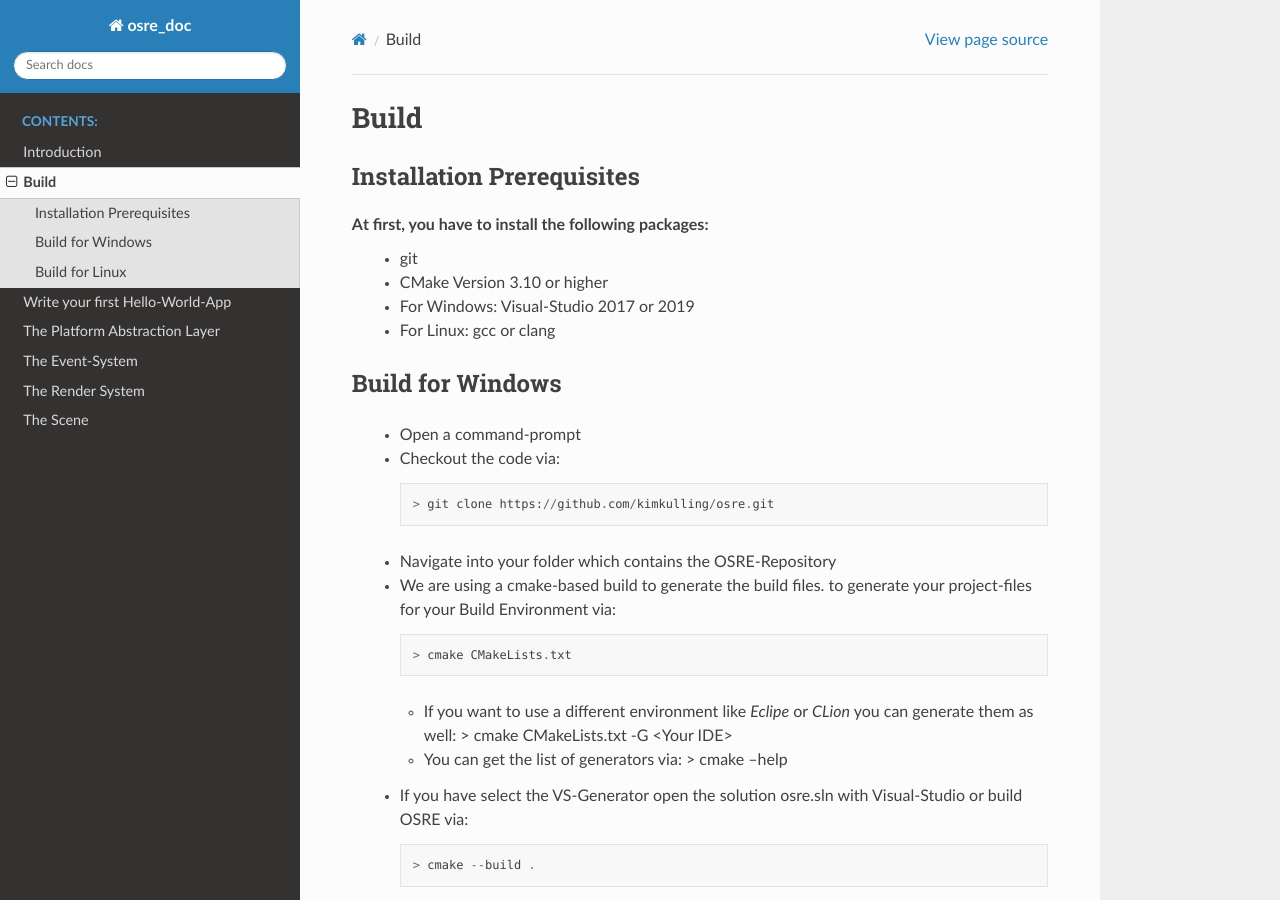
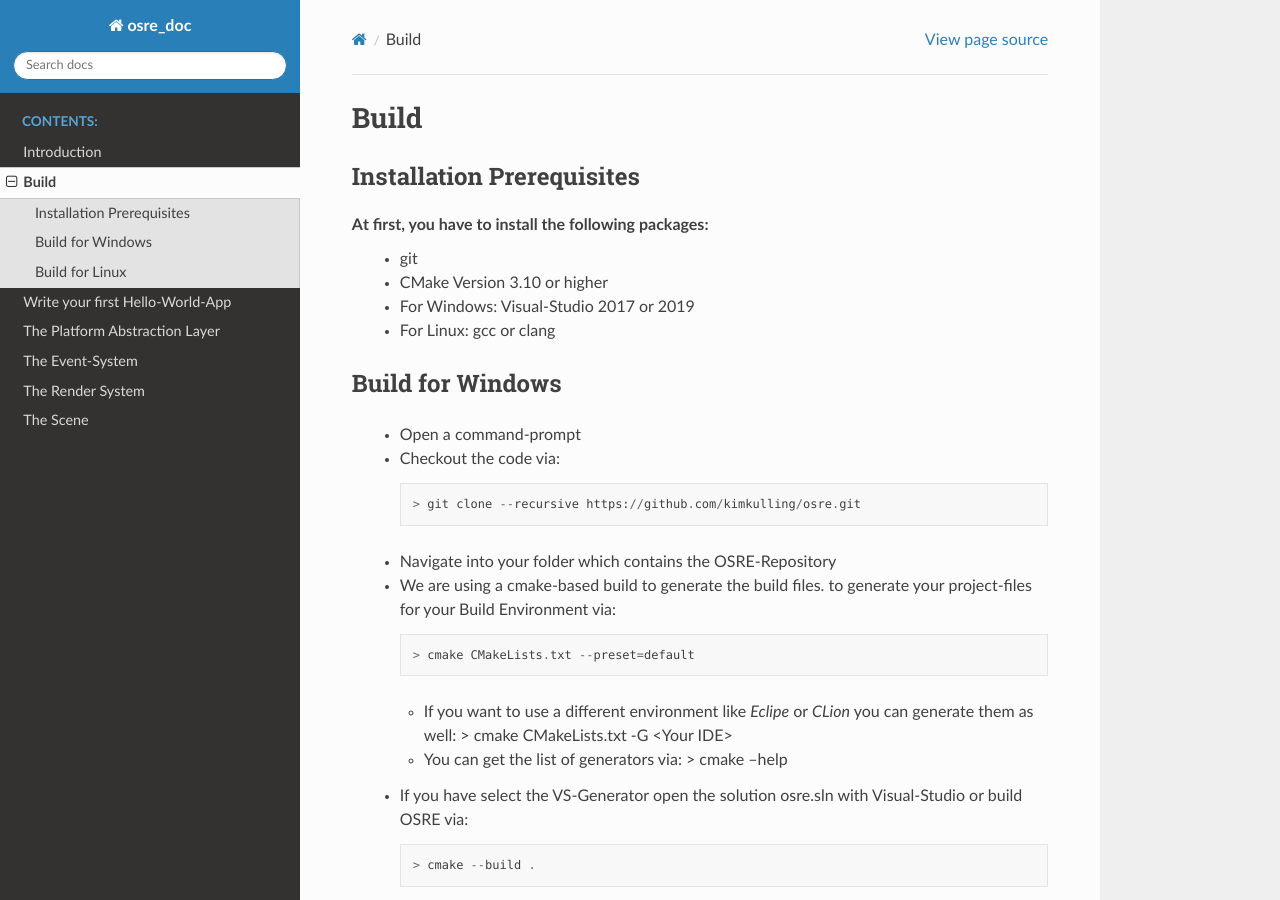
Before and after one commit to kimkulling/osre_doc, a Sphinx documentation site: the page built from source/Build.rst, in a window 1280 px wide and 900 px high. Built offline with Sphinx 7.4.7 and the Read the Docs theme 2.0.0, drawn with Linux system fonts in a browser that asks for light colours.

Commit message:
Update Build.rst
Add default profile to build.

```diff
--- a/source/Build.rst
+++ b/source/Build.rst
@@ -17,11 +17,12 @@ Build for Windows
  * Open a command-prompt
  * Checkout the code via::
 
-   > git clone https://github.com/kimkulling/osre.git
+   > git clone --recursive https://github.com/kimkulling/osre.git
+
  * Navigate into your folder which contains the OSRE-Repository
  * We are using a cmake-based build to generate the build files. to generate your project-files for your Build Environment via::
 
-   > cmake CMakeLists.txt
+   > cmake CMakeLists.txt --preset=default
 
    - If you want to use a different environment like *Eclipe* or *CLion* you can generate them as well:
      > cmake CMakeLists.txt -G <Your IDE>
```
